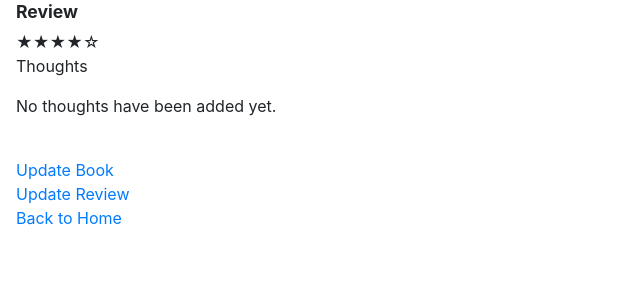
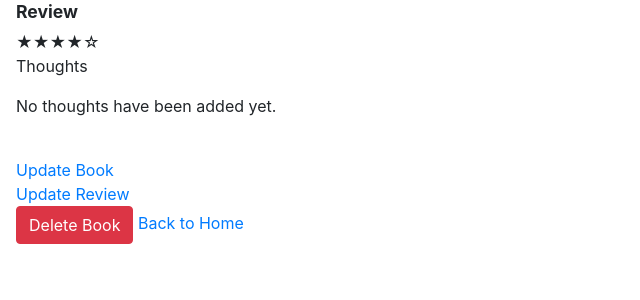
Before and after one commit to github-marti/Librarti, a Django app: page /books/book/11/ in a window 1280 px wide. Shown: the part 269-569 px from the top of the page, without its empty margins (0-640 px from the left). Run offline with Django 3.2, Linux system fonts and the light colour scheme; data comes from the database, SQL or seed files in the repository; both versions use the stored data as it was after the commit; some libraries are stand-ins or nearby versions.

Commit message:
added delete button to detail view

```diff
--- a/books/templates/books/detail.html
+++ b/books/templates/books/detail.html
@@ -66,6 +66,9 @@
         <br />
         <a href="{% url 'books:update_review' book.id %}">Update Review</a>
         <br />
+        <a href="{% url 'books:delete_book' book.id %}">
+            <button class="btn btn-danger">Delete Book</button>
+        </a>
         <a href="{% url 'books:index' %}">Back to Home</a>
     </div>
 </body>
--- a/books/urls.py
+++ b/books/urls.py
@@ -6,6 +6,7 @@ urlpatterns = [
     path('', views.IndexView.as_view(), name='index'),
     path('book/<int:pk>/', views.DetailView.as_view(), name='detail'),
     path('book/new/', views.new_book, name='new_book'),
+    path('book/<int:book_id>/delete', views.delete_book, name='delete_book'),
     path('book/<int:book_id>/edit_book', views.update_book, name='update_book'),
     path('book/<int:book_id>/edit_review', views.update_review, name='update_review')
 ]
--- a/books/views.py
+++ b/books/views.py
@@ -58,3 +58,12 @@ def update_review(request, book_id):
             return redirect('books:detail', pk=review.book.pk)
     else:
         return render(request, 'books/book_edit.html', {'review_form': form, 'book_id': book_id})
+
+def delete_book(request, book_id):
+    book = get_object_or_404(Book, id=book_id)
+    try:
+        book.delete()
+    except:
+        print("Book not deleted successfully")
+    else:
+        return redirect('books:index')
```
Also changed, not shown: books/templates/books/book_edit.html (indentation only), db.sqlite3.
